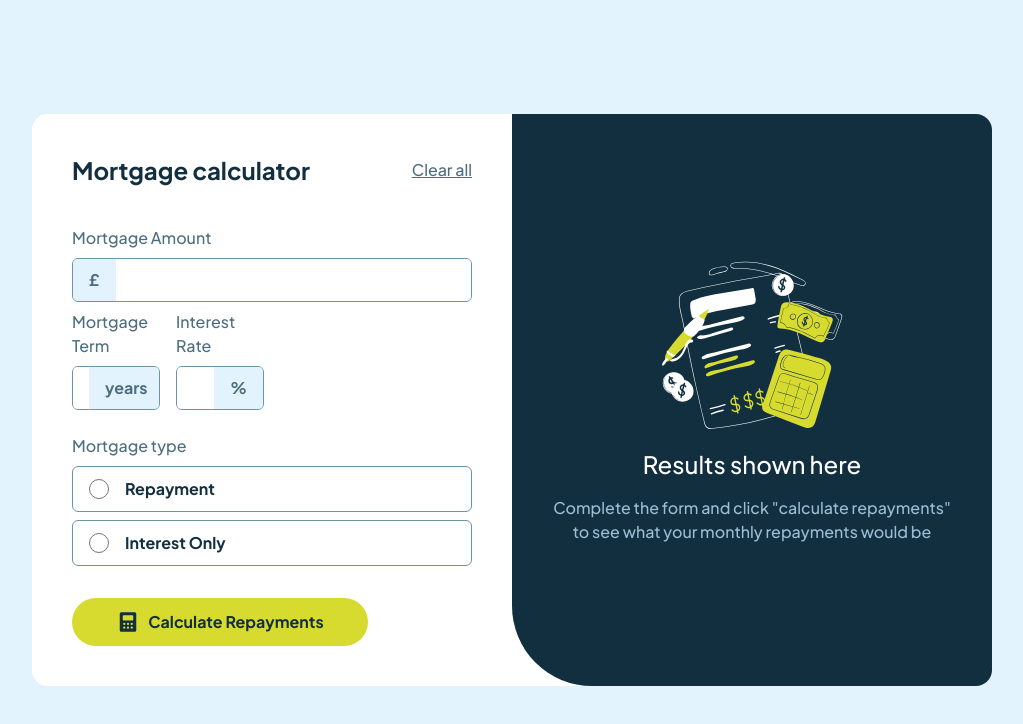
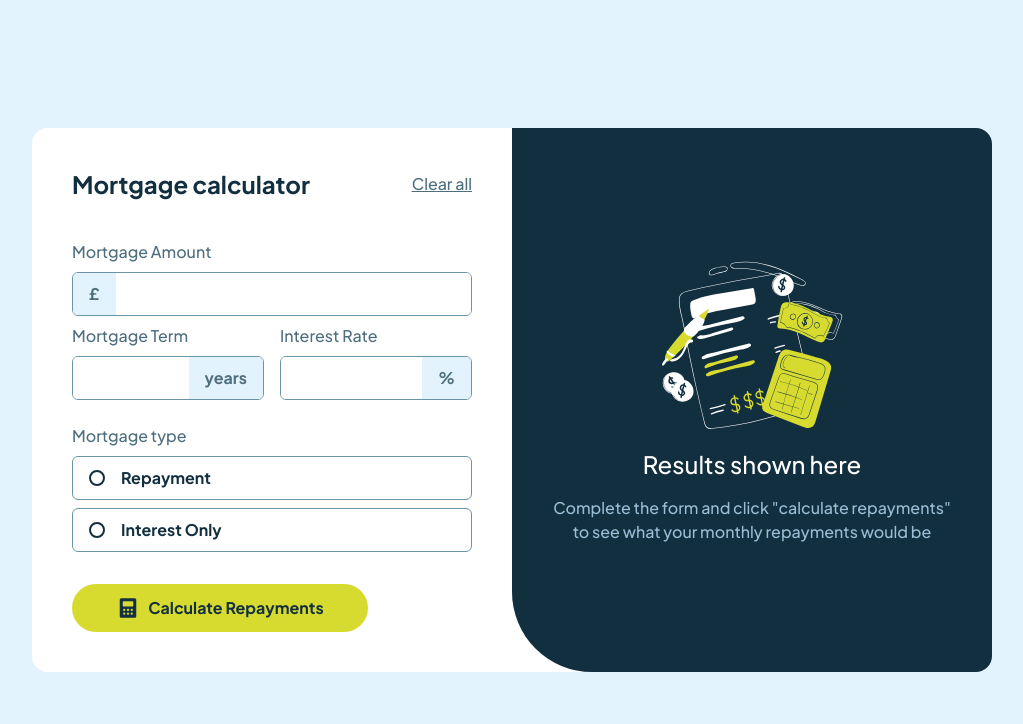
Before and after one commit to KacperHulek/Frontend-mentor-mortgage-repayment-calculator, a React (Vite) app: page / in a window 1280 px wide. Shown: the top 724 px of the page, without its empty margins (128-1151 px from the left). Built offline with nearby package versions, Linux system fonts and the light colour scheme; the HTML template or start-up script is replaced by a standard one.

Commit message:
Finish styling initial layout

```diff
--- a/src/components/CalculateRepaymentsBtn/CalculateRepaymentsBtn.jsx
+++ b/src/components/CalculateRepaymentsBtn/CalculateRepaymentsBtn.jsx
@@ -2,7 +2,7 @@ import React from "react";
 
 const CalculateRepaymentsBtn = () => {
   return (
-    <button className="col-span-3 rounded-full h-12 bg-lime flex align justify-center items-center mt-6 hover:opacity-65">
+    <button className="col-span-3 rounded-full h-12 bg-lime flex align justify-center items-center mt-6 hover:bg-opacity-65 active:bg-darkLime transition-colors transition-opacity">
       <img
         src="src\assets\images\icon-calculator.svg"
         alt=""
--- a/src/components/MortgageType/MortgageType.jsx
+++ b/src/components/MortgageType/MortgageType.jsx
@@ -4,14 +4,19 @@ const MortgageType = ({ value, label }) => {
   return (
     <li className="col-span-4">
       <label className="overflow-hidden hover:cursor-pointer">
-        <div className="flex flex-row items-center rounded-md border border-slate-500 hover:border-lime">
+        <div
+          className="flex flex-row items-center rounded-md border border-slate-500 h-11
+         hover:border-lime has-[:checked]:border-lime has-[:checked]:bg-lime has-[:checked]:bg-opacity-15"
+        >
           <input
             type="radio"
             name="mortgage-type"
             value={value}
-            className="h-11 w-5 ml-4"
+            className=" ml-4 appearance-none text-slate-900 border-2 w-4 h-4 min-w-4 min-h-4 rounded-full grid place-content-center
+            before:w-2 before:h-2 before:rounded-full before:border before:bg-slate-900 before:scale-0 checked:before:scale-100
+            checked:text-lime checked:before:bg-lime"
           />
-          <p className=" pl-4 font-bold text-slate-900 h-fit leading-none">
+          <p className="pl-4 font-bold text-slate-900 h-fit leading-none">
             {label}
           </p>
         </div>
--- /dev/null
+++ b/src/components/Results/Results.jsx
@@ -0,0 +1,23 @@
+import React from "react";
+
+const Results = () => {
+  return (
+    <>
+      <h1 className="text-lg">Your results</h1>
+      <p>
+        Your results are shown below based on the information you provided. To
+        adjust the results, edit the form and click "calculate repayments"
+        again.
+      </p>
+      <div>
+        <h2>Your monthly repayments</h2>
+        <p>£1234</p>
+        {/* horizontal line */}
+        <h2>Total you'll repay over the term</h2>
+        <p>£4321</p>
+      </div>
+    </>
+  );
+};
+
+export default Results;
--- a/src/components/TextInput/TextInput.jsx
+++ b/src/components/TextInput/TextInput.jsx
@@ -1,31 +1,47 @@
 import React from "react";
 
 const TextInput = ({ title, innerText, isLeft, colSpan }) => {
-  const labelClassName = `col-span-${colSpan} hover:cursor-pointer`;
+  let labelClassName;
+
+  switch (colSpan) {
+    case 1:
+      labelClassName = `col-span-1 hover:cursor-pointer`;
+      break;
+    case 2:
+      labelClassName = `col-span-2 hover:cursor-pointer`;
+      break;
+    case 3:
+      labelClassName = `col-span-3 hover:cursor-pointer`;
+      break;
+    case 4:
+      labelClassName = `col-span-4 hover:cursor-pointer`;
+      break;
+  }
+
   return isLeft ? (
     <label className={labelClassName}>
       <p className="text-slate-700 mb-2">{title}</p>
-      <div className="flex border border-slate-500 rounded-md overflow-hidden hover:cursor-pointer hover:border-slate-900 h-11">
-        <div className="h-full text-center w-fit p-4 bg-slate-100 text-slate-700 flex items-center">
-          <p className="text-center w-full font-bold">{innerText}</p>
-        </div>
+      <div className="flex flex-row-reverse border border-slate-500 rounded-md overflow-hidden hover:cursor-pointer hover:border-slate-900 h-11 has-[:focus]:border-lime">
         <input
           type="text"
           name="mortgage-amount"
-          className="w-full  outline-none hover:cursor-pointer pl-4 font-bold"
+          className="w-full outline-none hover:cursor-pointer pl-4 font-bold  min-w-fit peer"
         />
+        <div className="h-full text-center w-fit p-4 bg-slate-100 text-slate-700 flex items-center peer-focus:bg-lime">
+          <p className="text-center w-full font-bold">{innerText}</p>
+        </div>
       </div>
     </label>
   ) : (
     <label className={labelClassName}>
       <p className="text-slate-700 mb-2">{title}</p>
-      <div className="flex border border-slate-500 rounded-md overflow-hidden hover:cursor-pointer hover:border-slate-900 h-11">
+      <div className="flex border border-slate-500 rounded-md overflow-hidden hover:cursor-pointer hover:border-slate-900 h-11 has-[:focus]:border-lime">
         <input
           type="text"
           name="mortgage-amount"
-          className="w-full  outline-none hover:cursor-pointer pl-4 font-bold"
+          className="w-full outline-none hover:cursor-pointer pl-4 font-bold peer"
         />
-        <div className="h-full text-center w-fit p-4 bg-slate-100 text-slate-700 flex items-center">
+        <div className="h-full text-center w-fit p-4 bg-slate-100 text-slate-700 flex items-center peer-focus:bg-lime">
           <p className="text-center w-full font-bold">{innerText}</p>
         </div>
       </div>
--- a/tailwind.config.js
+++ b/tailwind.config.js
@@ -8,9 +8,8 @@ export default {
       },
 
       spacing: {
-        '4_5xl': '60rem',
-
-      }
+        "4_5xl": "60rem",
+      },
     },
     colors: {
       lime: "hsl(61, 70%, 52%)",
@@ -23,6 +22,7 @@ export default {
         700: "hsl(200, 24%, 40%)",
         900: "hsl(202, 55%, 16%)",
       },
+      darkLime: "hsl(61, 70%, 42%)",
     },
   },
   plugins: [],
```
Also changed, not shown: src/app.jsx (+0 -13 lines).
